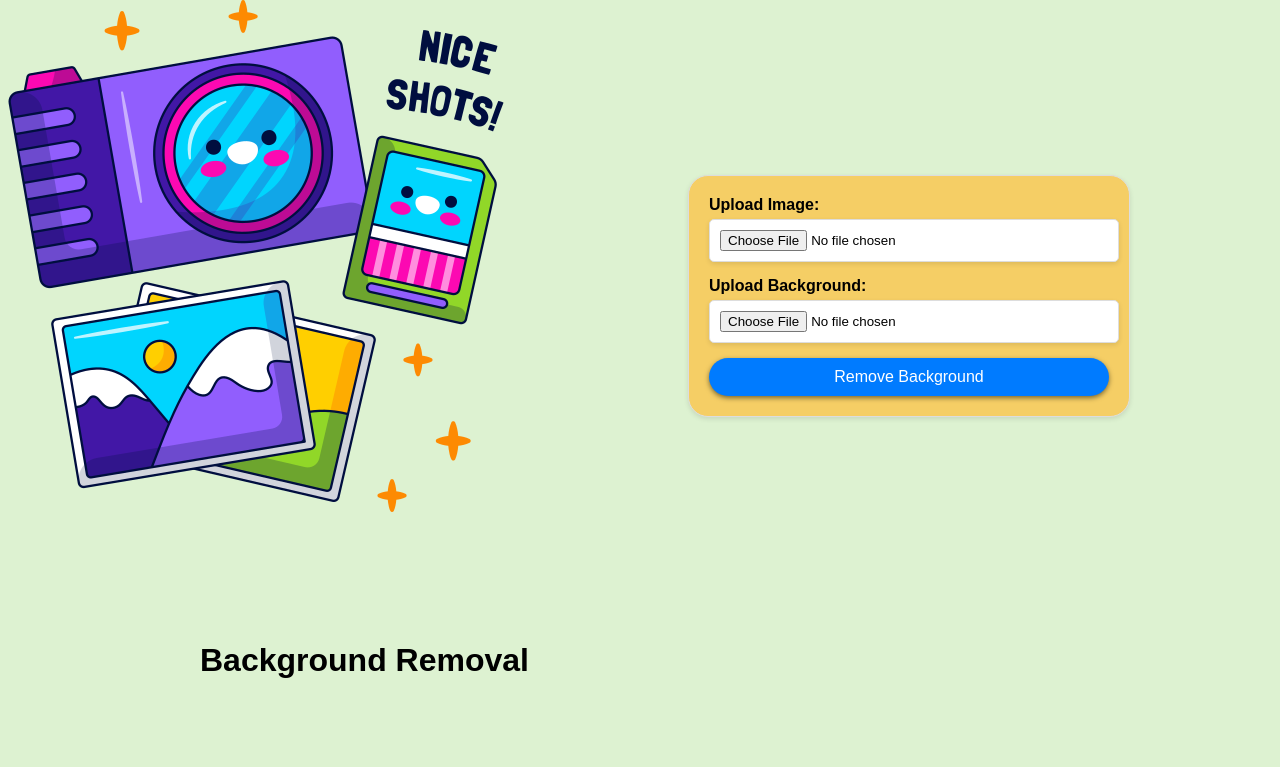
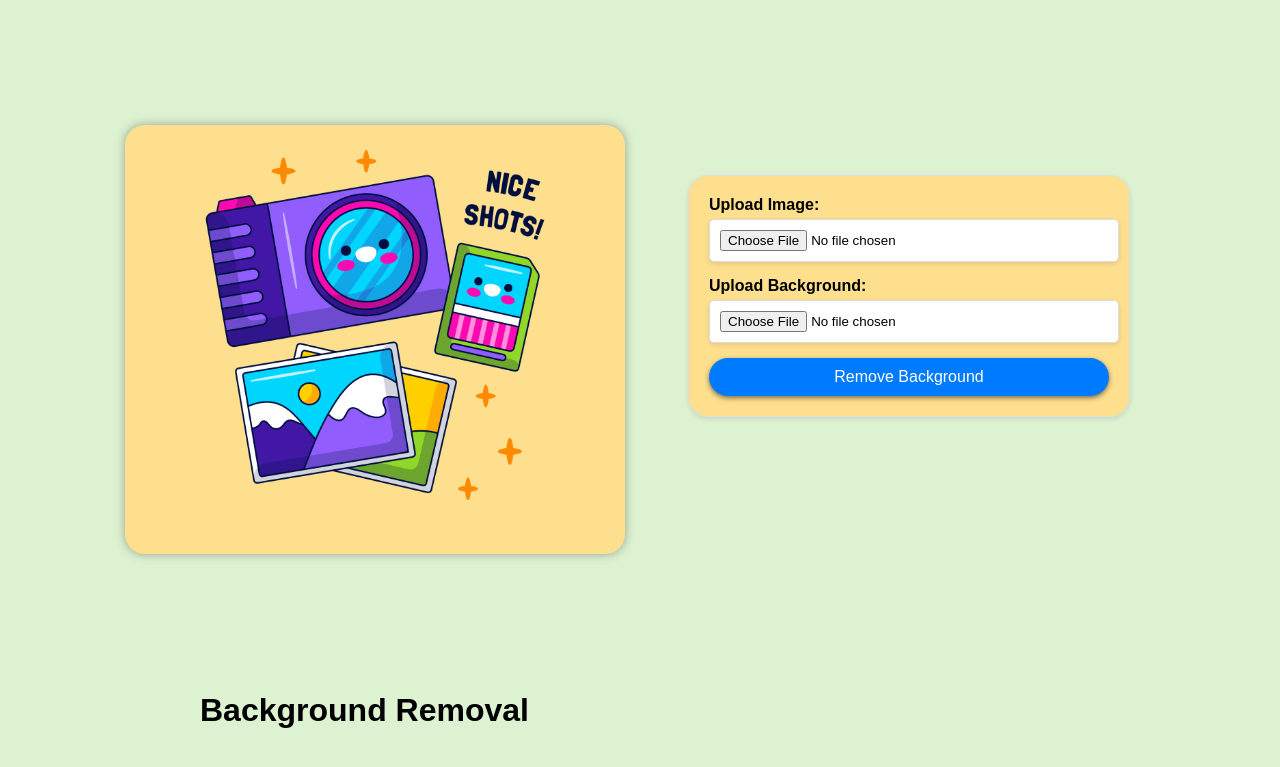
Before and after one commit to 6310210145/project-6310210145-6310210407, a Flask app: page / in a window 1280 px wide. Shown: the top 767 px of the page. Run offline with Flask 3, Linux system fonts and the light colour scheme.

Commit message:
update again2

```diff
--- a/static/style.css
+++ b/static/style.css
@@ -8,26 +8,43 @@ body {
 }
 
 
-/* ปรับ CSS ของ .logo */
 .logo {
-    float: left; /* ให้โลโก้อยู่ทางซ้าย */
+    position: fixed;
+    top: 150px; /* เลื่อนโลโก้ไปทางบน */
+    left: 200px; /* เลื่อนโลโก้ไปทางขวา */
     width: 200px; /* กำหนดความกว้างของโลโก้ */
     height: auto; /* ให้ความสูงปรับตามอัตราส่วน */
-    margin-right: 100px; /* กำหนดระยะห่างข้างขวาของโลโก้ */
-    margin-left: 200px;
-    margin-top: 100px;
+    z-index: 1; /* จัดเรียงให้โลโก้อยู่หน้าสุด */
+
+    /* เพิ่มพื้นหลังสี่เหลี่ยม */
+    &::before {
+        content: "";
+        position: absolute;
+        top: 0; /* ปรับ top เป็น 0 เพื่อให้พื้นหลังสี่เหลี่ยมอยู่ภายในโลโก้ */
+        margin-top: -25px;
+        left: -75px; /* ปรับ left เพื่อให้ขยับมาทางด้านซ้าย */
+        right: 0; /* ปรับ right เพื่อให้พอดีกับความกว้างของโลโก้ */
+        bottom: -50px; /* ปรับ bottom เพื่อให้พื้นหลังสี่เหลี่ยมอยู่ภายในโลโก้ */
+        width: 500px; /* ปรับ width เป็น auto เพื่อให้ความกว้างปรับตามเนื้อหาภายใน */
+        height: auto;
+        background-color: #FDDF8E; /* สีพื้นหลัง */
+        border-radius: 20px; /* มุมขอบโค้งเหมือนโลโก้ */
+        z-index: -1; /* จัดเรียงพื้นหลังไว้หลังโลโก้ */
+            /* เพิ่มเงา */
+        box-shadow: 0px 0px 10px rgba(80, 79, 79, 0.5);
+    }
 }
 
 h1 {
     /*text-align: center;*/
     margin-left: 200px;
     position: fixed;
-    bottom: 100px;
+    bottom: 50px;
 
 }
 
 .upload-form {
-    background-color: #f5ce65;
+    background-color: #FDDF8E;
     padding: 20px;
     border: 1px solid #ddd;
     border-radius: 20px;
--- a/templates/index.html
+++ b/templates/index.html
@@ -1,15 +1,13 @@
 <!DOCTYPE html>
 <html>
     <head>
-    <title>Background Removal</title>
+        <title>Remove Background</title>
         <link rel="stylesheet" href="{{ url_for('static', filename='style.css') }}">
     </head>
     <body>
-    <div class="container">
-
+        <div class="logo">
+            <img src="{{ url_for('static', filename='logo/photo-camera.png') }}" height="350" width="350">
         </div>
-    <div class="container">
-        <img src="{{ url_for('static', filename='logo/photo-camera.png') }}">
         <h1>Background Removal</h1>
         <form action="/process" method="post" enctype="multipart/form-data" class="upload-form">
             <label for="image">Upload Image:</label>
@@ -18,7 +16,5 @@
             <input type="file" name="background" accept="image/*" required>
             <button type="submit">Remove Background</button>
         </form>
-        </div>
-    </div>
     </body>
 </html>
```
Also changed, not shown: templates/process.html (+0 -10 lines). Lines whose indentation alone changed are shown as unchanged.
